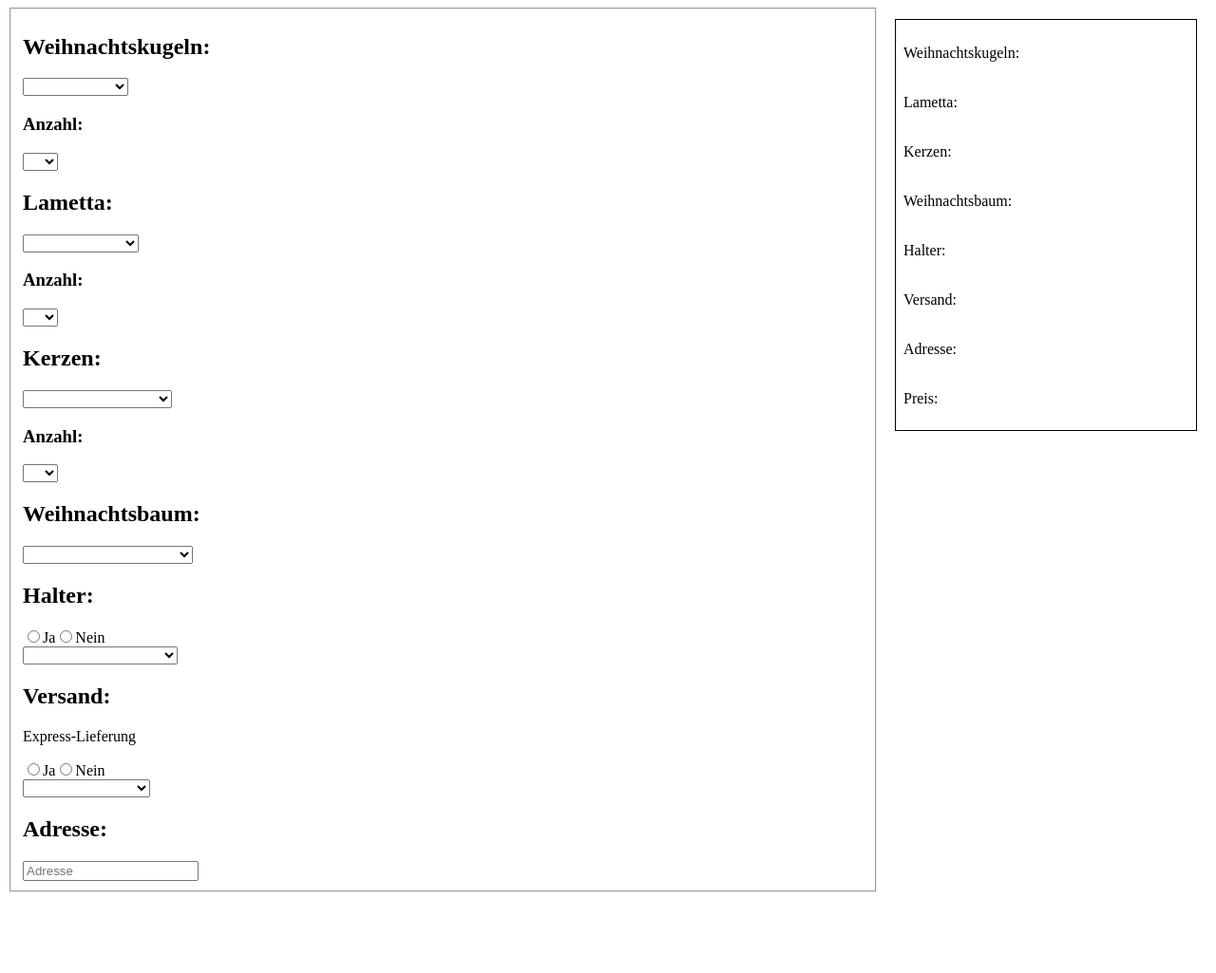
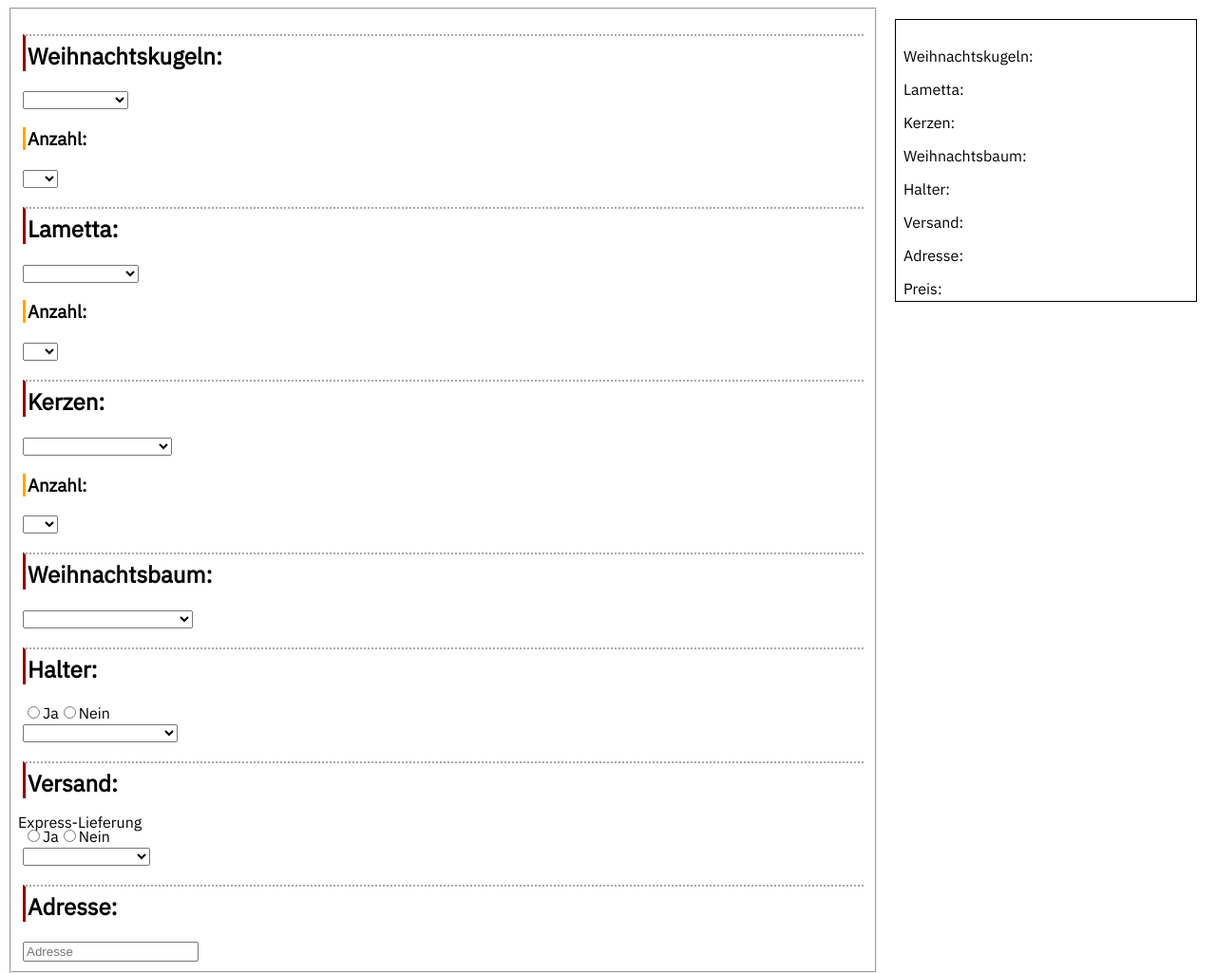
Before and after one commit to nicoherrmann/EIA2, a plain HTML site: page Aufgabe4/WBKonfigurator.html in a window 1280 px wide. Shown: the whole page at 95% size. Before the commit the page ends 948 px from the top, so only its background shows below. Drawn offline with Linux system fonts and the light colour scheme.

Commit message:
a4 preis & css

```diff
--- a/Aufgabe4/css/WBStyle.css
+++ b/Aufgabe4/css/WBStyle.css
@@ -1,3 +1,10 @@
+/* Die Schriftart "IBM Plex Sans" wird aus google importiert */
+@import url('https://fonts.googleapis.com/css?family=IBM+Plex+Sans');
+
+html {
+	font-family: 'IBM Plex Sans', sans-serif;
+}
+
 fieldset {
 	width: 70%;
 }
@@ -5,8 +12,26 @@ fieldset {
 #checkout {
 	border: thin solid black;
 	width: 300px;
-	position: absolute;
+	position: fixed;
 	right: 20px;
 	top: 20px;
 	padding: 0.5em;
 }
+
+
+h2 {
+	border-left: 3px solid darkred;
+	padding-left: 2px;
+	padding-top: 5px;
+	border-top: 2px dotted darkgrey;
+}
+
+h3 {
+	padding-left: 2px;
+	border-left: 3px solid orange;
+}
+
+p {
+	padding: -5px;
+	margin: -5px;
+}
--- a/Aufgabe4/js/Script.js
+++ b/Aufgabe4/js/Script.js
@@ -1,7 +1,7 @@
 /* Aufgabe: Aufgabe 4: Weihnachtsbaumkonfigurator
 Name: Nico Herrmann
 Matrikel: 259242
-Datum: 16.11.2018
+Datum: 17.11.2018
 Hiermit versichere ich, dass ich diesen Code selbst geschrieben habe.
 Er wurde nicht kopiert und auch nicht diktiert. */
 var WBKonfig;
@@ -14,6 +14,7 @@ var WBKonfig;
     let treePrice;
     let holderPrice;
     let shipmentPrice;
+    let holderboolean = false;
     let cbNum;
     let lamettaNum;
     let candleNum;
@@ -148,13 +149,13 @@ var WBKonfig;
         let cBallsCalc = 0;
         let lamettaCalc = 0;
         let candleCalc = 0;
-        if (cmbPrice > 0 || cbNum > 0) {
+        if (cmbPrice > 0 && cbNum > 0) {
             cBallsCalc = cmbPrice * cbNum;
         }
-        if (lamPrice > 0 || lamettaNum > 0) {
+        if (lamPrice > 0 && lamettaNum > 0) {
             lamettaCalc = lamPrice * lamettaNum;
         }
-        if (cndlPrice > 0 || candleNum > 0) {
+        if (cndlPrice > 0 && candleNum > 0) {
             candleCalc = cndlPrice * candleNum;
         }
         console.log(cBallsCalc);
@@ -171,7 +172,7 @@ var WBKonfig;
         if (treePrice > 0) {
             gesPrice += treePrice;
         }
-        if (holderPrice > 0) {
+        if (holderPrice > 0 && holderboolean == true) {
             gesPrice += holderPrice;
         }
         if (shipmentPrice > 0) {
@@ -245,11 +246,13 @@ var WBKonfig;
             node.innerHTML = HTML;
         }
         if (target.id == "ja") {
+            holderboolean = true;
             let HTML = "Ja";
             let node = document.getElementById("HolderYN");
             node.innerHTML = HTML;
         }
         if (target.id == "nein") {
+            holderboolean = false;
             let HTML = "Nein";
             let node = document.getElementById("HolderYN");
             node.innerHTML = HTML;
```
Also changed, not shown: Aufgabe4/js/Script.ts (+9 -5 lines), 1 other file.
